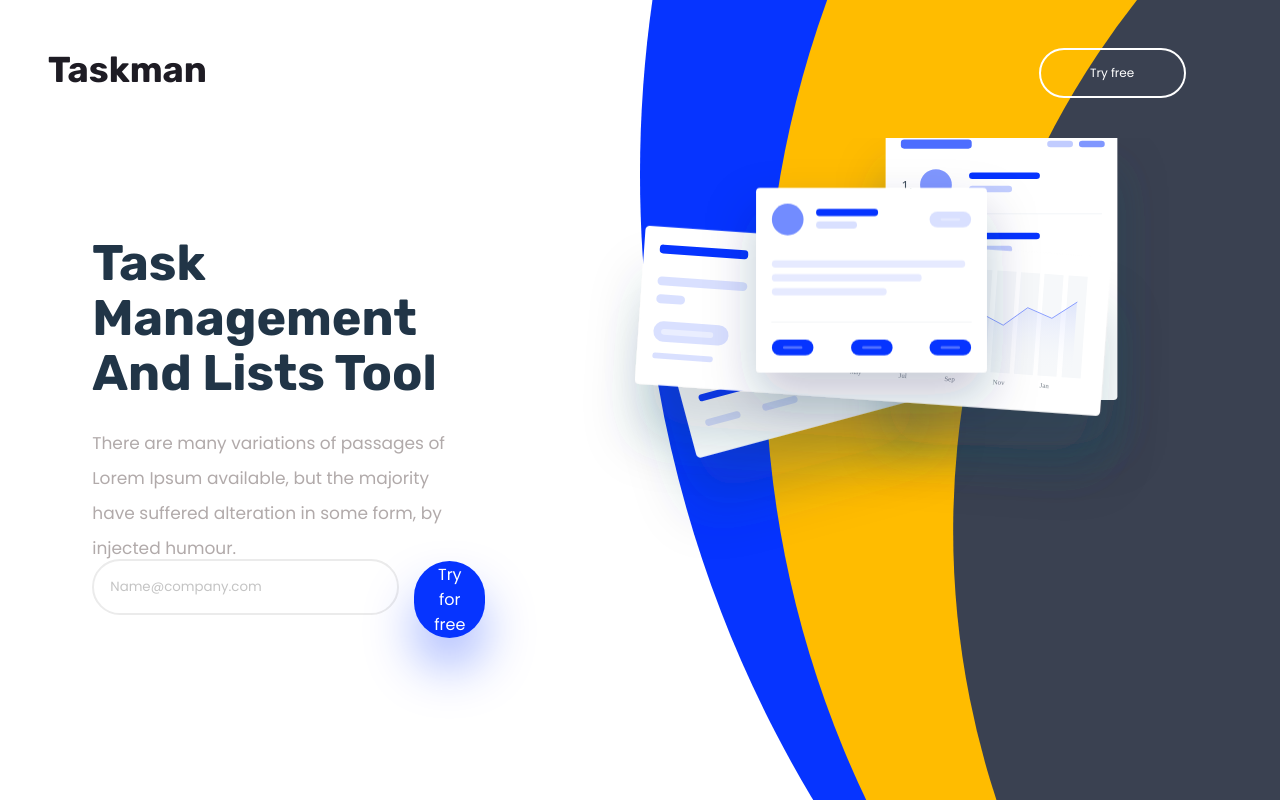
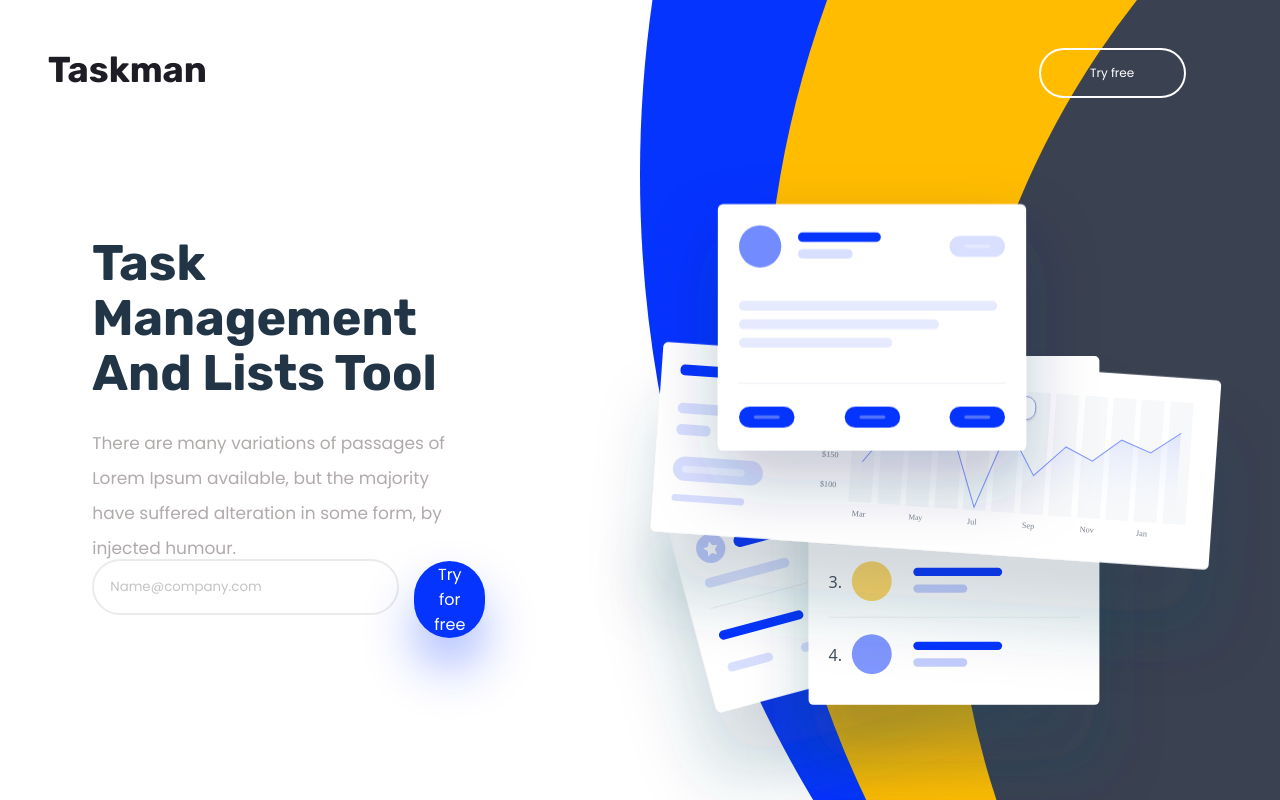
Before and after one commit to farhanmansurii/project, a React (Vite) app: page / in a window 1280 px wide. Shown: the top 800 px of the page. Built offline with nearby package versions, Linux system fonts and the light colour scheme.

Commit message:
fixed size

```diff
--- a/src/components/HeroSection/HeroCards.jsx
+++ b/src/components/HeroSection/HeroCards.jsx
@@ -10,14 +10,13 @@ const Container = styled(motion.div)`
   align-self: flex-end;
   display: flex;
   flex-direction: column;
-  height: 100vh;
 
 
 `
 const Image4 = styled(motion.img)`
  position: relative;
-    width: 59%;
-    bottom: 69.5rem;
+    width: 74%;
+    bottom: 73.5rem;
     -webkit-align-self: end;
     -ms-flex-item-align: end;
     align-self: end;
@@ -40,9 +39,8 @@ const Image4 = styled(motion.img)`
 `
 const Image3 = styled(motion.img)`
    position: relative;
-    width: 70%;
+    width: 90%;
     bottom: 39rem;
-    left: 1rem;
     z-index: -1;
     animation: floating 2.2s ease-in-out infinite;
   transform: translateY(0);
@@ -63,7 +61,7 @@ const Image3 = styled(motion.img)`
 const Image2 = styled(motion.img)`
 position: relative;
     top: -17rem;
-    width: 100%;
+    width: 120%;
     animation: floating 3.3s ease-in-out infinite;
   transform: translateY(0);
 
@@ -84,7 +82,7 @@ position: relative;
 const Image1 = styled(motion.img)`
     position: relative;
     align-self: center;
-    width:60%;
+    width:80%;
     z-index: 4;
     animation: floating 2s ease-in-out infinite;
   transform: translateY(0);
```
